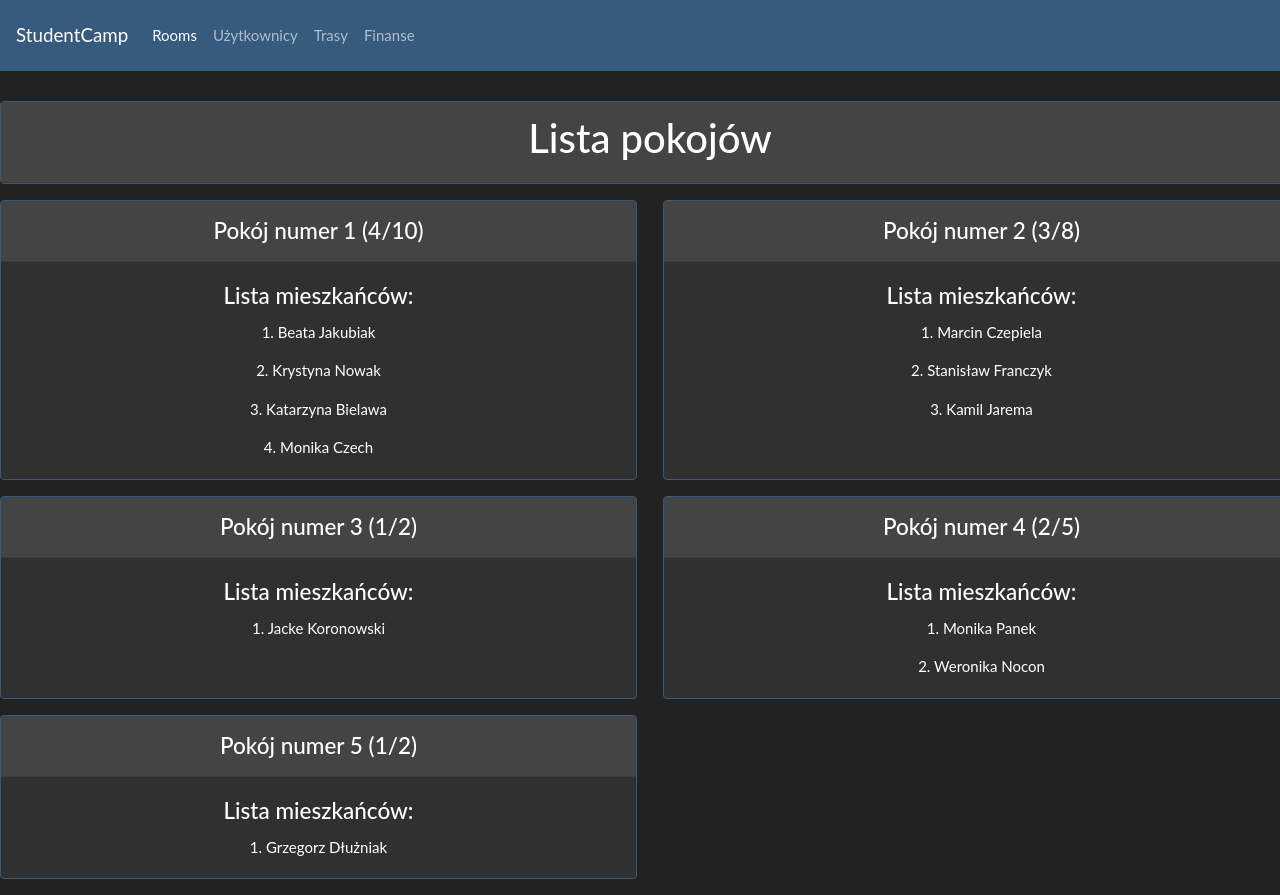
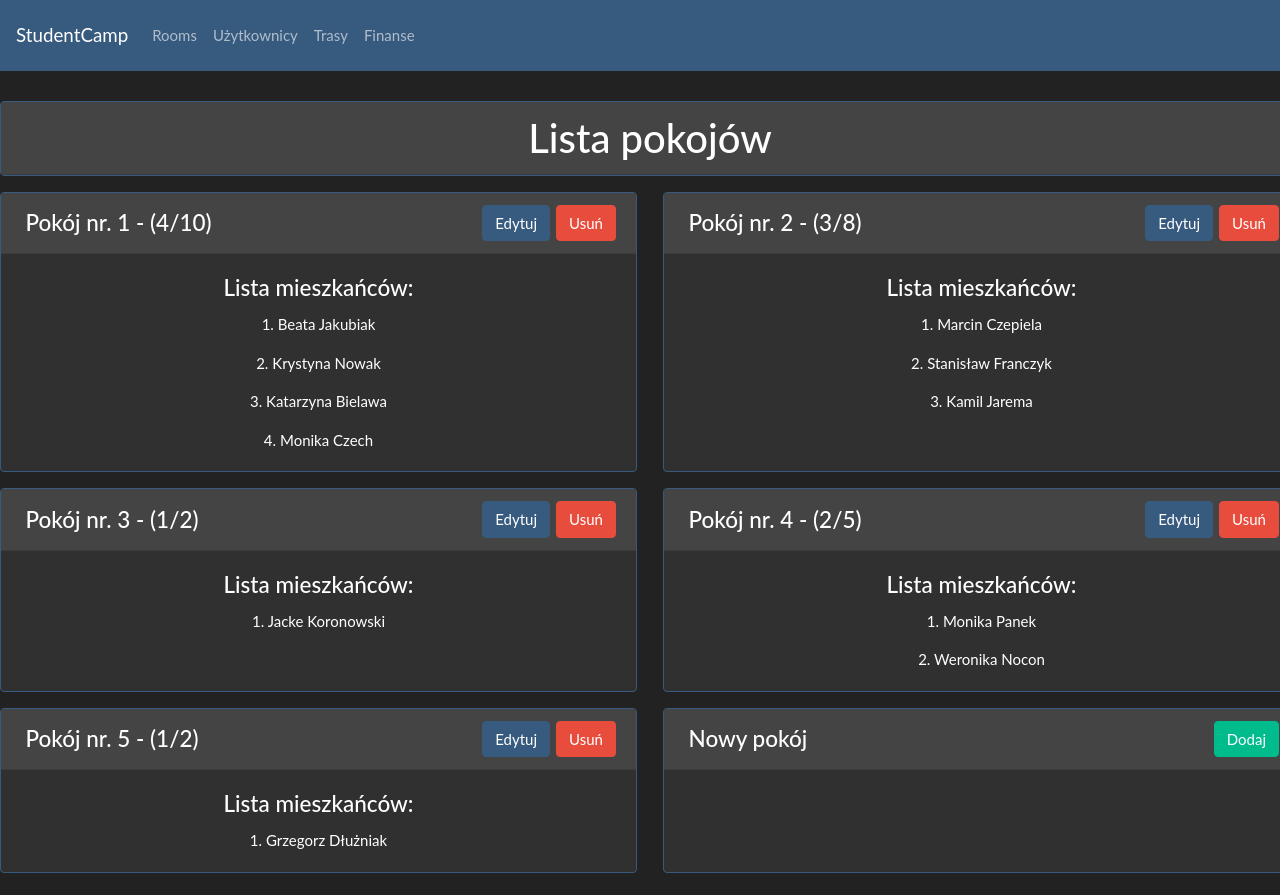
Before and after one commit to CzepiM200/StudentCamp, a React (Create React App) app in the folder StudentCamp/client/: page /rooms in a window 1280 px wide. Built offline with nearby package versions, Linux system fonts and the light colour scheme.

Commit message:
Add template for adding Room

```diff
--- a/StudentCamp/client/src/components/Navbar/Navbar.js
+++ b/StudentCamp/client/src/components/Navbar/Navbar.js
@@ -15,7 +15,7 @@ const Navbar = (props) => {
 
     <div className="collapse navbar-collapse" id="navbarColor01">
         <ul className="navbar-nav mr-auto">
-        <li className="nav-item active">
+        <li className="nav-item">
             <Link to="/rooms" className="nav-link">
                 Rooms
             </Link>
--- a/StudentCamp/client/src/components/Rooms/Rooms.js
+++ b/StudentCamp/client/src/components/Rooms/Rooms.js
@@ -69,15 +69,20 @@ const fakeRooms = [
 const Rooms = (props) => {
   const [rooms, setRooms] = useState(fakeRooms);
 
-
   const generateRooms = () => {
     const cards = rooms.map((item, index) => {
       return(
         <div className="card border-primary mb-3">
           <div className="card-header">
             <h4 className="card-title">
-              Pokój numer {item.Number} ({item.BusySeatsNumber}/{item.SeatsNumber})
+              Pokój nr. {item.Number} - ({item.BusySeatsNumber}/{item.SeatsNumber})
             </h4>
+            <div>
+              <Link to="/rooms/edit" className="btn btn-primary">
+                Edytuj
+              </Link>
+              <button type="button" class="btn btn-danger">Usuń</button>
+            </div>
           </div>
           <div className="card-body">
               <h5 className="card-title">Lista mieszkańców:</h5>
@@ -91,11 +96,9 @@ const Rooms = (props) => {
     return cards;
   }
 
-
-
   return (
     <>
-      <Route path="/rooms">
+      <Route exact path="/rooms">
         <section className="rooms">
           <div className="card border-primary mb-3">
             <div className="card-header">
@@ -104,10 +107,49 @@ const Rooms = (props) => {
           </div>
           <article className="rooms__list">
             {generateRooms()}
+            <div className="card border-primary mb-3">
+              <div className="card-header">
+                <h4 className="card-title">
+                  Nowy pokój
+                </h4>
+                <div>
+                  <Link to="/rooms/add" className="btn btn-success">
+                    Dodaj
+                  </Link>
+                </div>
+              </div>
+            </div>
           </article>
         </section>
       </Route>
       <Route exact path="/rooms/add">
+        <section className="rooms-add">
+          <form>
+            <fieldset>
+              <legend>Dodawanie nowego pokoju</legend>
+              <div className="form-group">
+                <label>Numer pokoju</label>
+                <input type="number" className="form-control" min="1" placeholder="Numer pokoju"/>
+              </div>
+              <div className="form-group">
+                <label>Numer piętra</label>
+                <input type="number" className="form-control" min="0" placeholder="Numer piętra"/>
+              </div>
+              <div class="form-group">
+                <label>Płeć</label>
+                <select class="custom-select">
+                  <option value="K">Kobiety</option>
+                  <option value="M">Męrzczyźni</option>
+                </select>
+              </div>
+              <div className="form-group">
+                <label>Liczba miejsc</label>
+                <input type="number" className="form-control" min="1" placeholder="Liczba miejsc"/>
+              </div>
+              <button type="submit" className="btn btn-primary">Dodaj pokój</button>
+            </fieldset>
+          </form>
+        </section>
       </Route>
       <Route exact path="/rooms/edit">
       </Route>
--- a/StudentCamp/client/src/components/Rooms/_rooms.scss
+++ b/StudentCamp/client/src/components/Rooms/_rooms.scss
@@ -4,6 +4,9 @@
   width: 1300px;
   margin: 0 auto;
   padding-top: 2em;
+  h2 {
+    margin: 0;
+  }
   &__list {
     display: flex;
     flex-wrap: wrap;
@@ -17,5 +20,44 @@
         font-size: 1.5em;
       }
     }
+    .card-header {
+      display: flex;
+      flex-direction: row;
+      justify-content: space-between;
+    }
+    .btn {
+      margin-left: 0.4em;
+    }
+    .card-body {
+      display: flex;
+      flex-direction: column;
+    }
   }
 }
+
+.rooms-add {
+  width: 1300px;
+  margin: 0 auto;
+  padding-top: 2em;
+  display: flex;
+  justify-content: center;
+  form {
+    width: 25em;
+    border: 1px solid $gray-400;
+    border-radius: 0.6em;
+    padding: 1em;
+    background-color: $gray-800;
+    legend {
+      padding-bottom: 0.2em;
+      border-bottom: 1px solid $gray-400;
+    }
+    label {
+      font-size: 1.22em;
+    }
+    .form-group {
+      display: flex;
+      flex-direction: column;
+      align-items: flex-start;
+    }
+  }
+}
```
Also changed, not shown: 1 other file (tests, documents, lock files or other folders).
